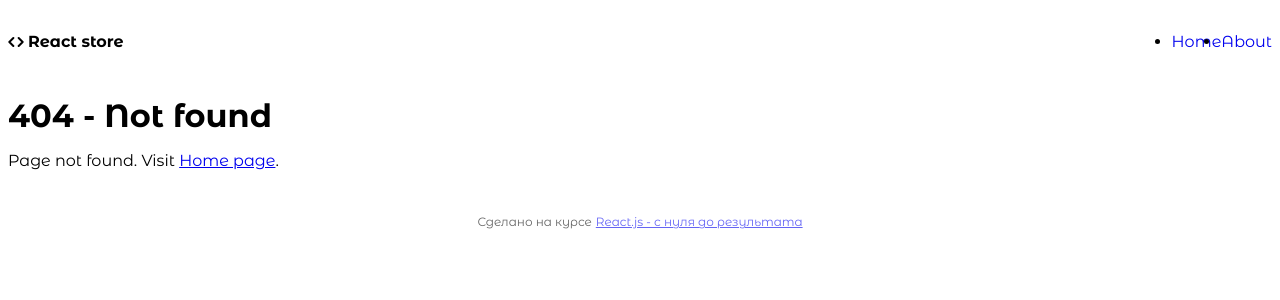
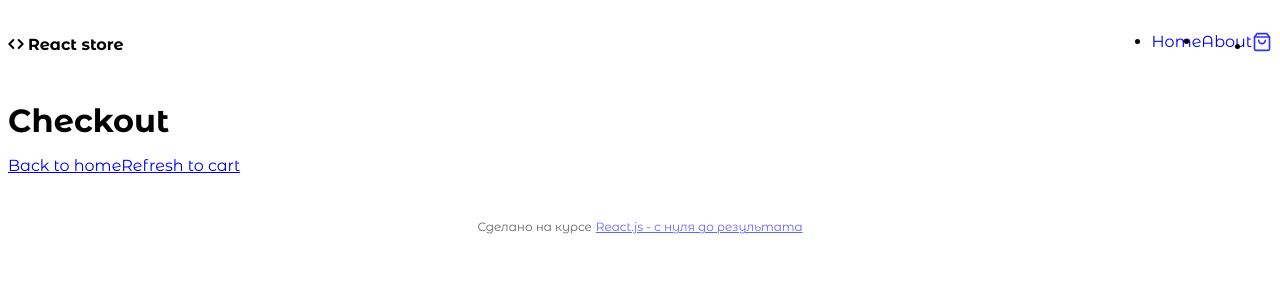
Before and after one commit to eishinkina/tocode-online-store, a React (Create React App) app: page /checkout in a window 1280 px wide. Before the commit this address led to /404. Shown: the top 300 px of the page. Built offline with nearby package versions, Linux system fonts and the light colour scheme.

Commit message:
creating a shopping cart page

```diff
--- a/src/App.js
+++ b/src/App.js
@@ -8,6 +8,7 @@ import HomePage from './pages/Home'
 import ProductItemPage from './pages/Home/ProductItem'
 import AboutPage from './pages/About'
 import NotFoundPage from './pages/NotFound'
+import CheckoutPage from 'pages/checkout'
 
 // components:
 import { Header, Footer } from './components'
@@ -22,6 +23,7 @@ const App = () => {
           <Route path='/products/' element={<Navigate to='/' />} />
           <Route path='/products/:itemAlias' element={<ProductItemPage />} />
           <Route path='/about' element={<AboutPage />} />
+          <Route path='/checkout' element={<CheckoutPage />} />
           <Route path='/404' element={<NotFoundPage />} />
           <Route path='*' element={<Navigate to='404' />} />
         </Routes>
--- a/src/components/Header/Header.jsx
+++ b/src/components/Header/Header.jsx
@@ -8,8 +8,12 @@ import './Header.scss'
 
 import { Container } from 'layouts'
 
+
+
 // icons:
 import { ReactComponent as LogoIcon } from 'assets/img/logo.svg'
+import { ReactComponent as BagIcon } from 'assets/img/bag.svg'
+
 
 const menuLinks = [
   {
@@ -19,6 +23,10 @@ const menuLinks = [
   {
     title: 'About',
     alias: '/about',
+  },
+  {
+    title: <BagIcon />,
+    alias: '/checkout',
   },
 ]
 
--- /dev/null
+++ b/src/pages/checkout/Checkout.jsx
@@ -0,0 +1,20 @@
+import React from 'react'
+import { Link } from 'react-router-dom'
+
+import { Container } from '../../layouts'
+
+const CheckoutPage = () => {
+  return (
+    <Container>
+      <h1 className='ui-title-1 mb-4'>Checkout</h1>
+      <div className='flex mt-4'>
+        <Link className='ui-button isLink' to='/'>
+          Back to home
+        </Link>
+        <Link className='ui-button isPrimary'>Refresh to cart</Link>
+      </div>
+    </Container>
+  )
+}
+
+export default CheckoutPage
--- /dev/null
+++ b/src/pages/checkout/index.js
@@ -0,0 +1,3 @@
+import CheckoutPage from './Checkout'
+
+export default CheckoutPage
```
Also changed, not shown: src/assets/img/bag.svg (added).
